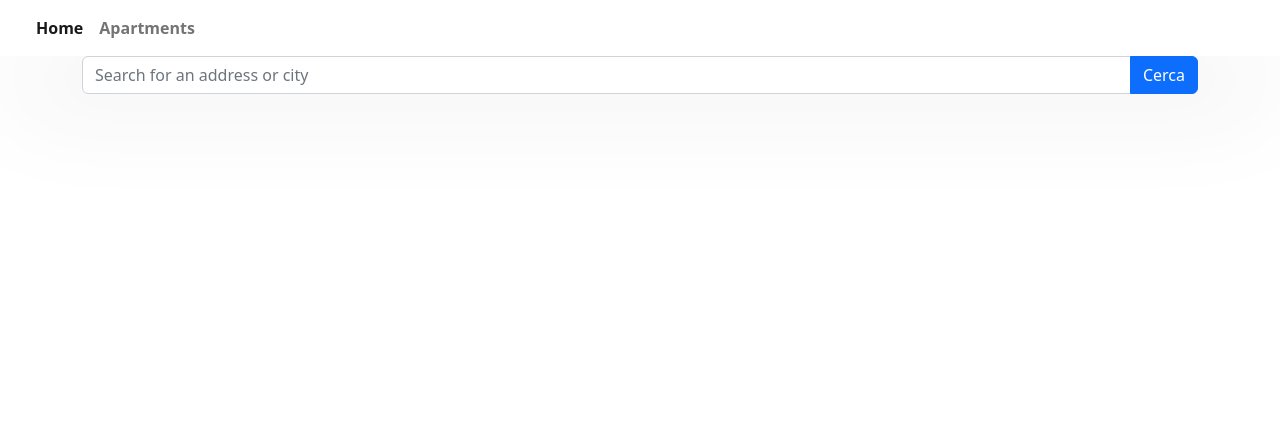
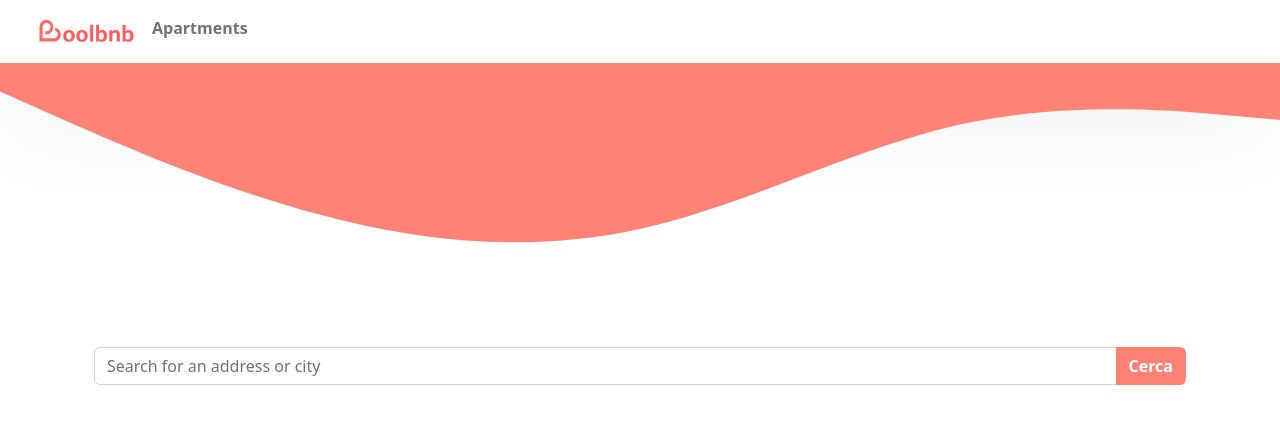
Before and after one commit to MonicaDeBona/boolbnb_front_end, a Vue app: page / in a window 1280 px wide. Shown: the top 424 px of the page. Built offline with nearby package versions, Linux system fonts and the light colour scheme.

Commit message:
Add logo and test color style

```diff
--- a/src/components/ApartmentComponent.vue
+++ b/src/components/ApartmentComponent.vue
@@ -67,7 +67,7 @@ export default {
                     </a>
                 </span> -->
 
-                <router-link :to="{name: 'apartment', params: {slug: apartment.slug}}" class="btn btn-dark">
+                <router-link :to="{name: 'apartment', params: {slug: apartment.slug}}" class="btn my_btn">
                     Show
                 </router-link>
             </div>
@@ -93,14 +93,9 @@ div.image_container{
     }
 }
 
-// .card-footer {
-//     background-color: #aba9ee8d;
-//     color: white !important;
-//     font-weight: bold;
-// }
-
-// a {
-//     border: 1px solid black;
-// }
+.my_btn {
+    background-color: #fe8376;
+    color: white;
+}
 
 </style>
--- a/src/components/AppHeader.vue
+++ b/src/components/AppHeader.vue
@@ -24,7 +24,7 @@ export default {
                         <li class="nav-item">
                             <router-link :to="{ name: 'home' }" class="nav-link"
                                 :class="this.$route.name === 'home' ? 'active' : ''">
-                                Home
+                                <img src="../assets/img/Logo.png" alt="Logo BoolBnB">
                             </router-link>
                         </li>
                         <li class="nav-item">
@@ -54,7 +54,7 @@ nav {
         font-weight: bold;
 
         img {
-            width: 50px;
+            width: 100px;
         }
     }
 }
--- a/src/components/SearchComponent.vue
+++ b/src/components/SearchComponent.vue
@@ -24,11 +24,9 @@ export default {
                             <input v-model="store.searchQuery" type="text" class="form-control"
                                 placeholder="Search for an address or city" />
                             <!-- <button type="submit" class="btn btn-primary">Search</button> -->
-                            <router-link :to="{ name: 'apartments' }" class="btn btn-primary"
+                            <router-link :to="{ name: 'apartments' }" class="btn my_btn fw-bold"
                                 type="submit" @click="$emit('searchApartments', store.searchQuery)">
-
                                 Cerca
-
                             </router-link>
 
                         </div>
@@ -38,6 +36,11 @@ export default {
     </div>
 </template>
 
-<style lang="">
+<style lang="scss" scoped>
+
+.my_btn {
+    background-color: #fe8376;
+    color: white;
+}
 
 </style>
--- a/src/pages/ApartmentList.vue
+++ b/src/pages/ApartmentList.vue
@@ -54,7 +54,7 @@ export default {
             <SearchComponent @searchApartments="searchApartments" />
 
             <!-- Button trigger modal -->
-            <button type="button" class="btn btn-primary" data-bs-toggle="modal" data-bs-target="#staticBackdrop">
+            <button type="button" class="btn my_btn" data-bs-toggle="modal" data-bs-target="#staticBackdrop">
                 Filter
             </button>
 
@@ -106,4 +106,10 @@ export default {
     justify-content: center;
     flex-wrap: wrap;
 }
+
+.my_btn {
+    background-color: #fe8376;
+    color: white;
+}
+
 </style>
--- a/src/pages/HomePage.vue
+++ b/src/pages/HomePage.vue
@@ -12,7 +12,9 @@ export default {
 </script>
 
 <template>
-    <SearchComponent />
+<svg xmlns="http://www.w3.org/2000/svg" viewBox="0 0 1440 320"><path fill="#fe8376" fill-opacity="1" d="M0,32L60,58.7C120,85,240,139,360,170.7C480,203,600,213,720,186.7C840,160,960,96,1080,69.3C1200,43,1320,53,1380,58.7L1440,64L1440,0L1380,0C1320,0,1200,0,1080,0C960,0,840,0,720,0C600,0,480,0,360,0C240,0,120,0,60,0L0,0Z"></path></svg>    <div class="container">
+        <SearchComponent />
+    </div>
 </template>
 
 <style lang="scss"></style>
```
Also changed, not shown: src/assets/img/Logo.png (added).
